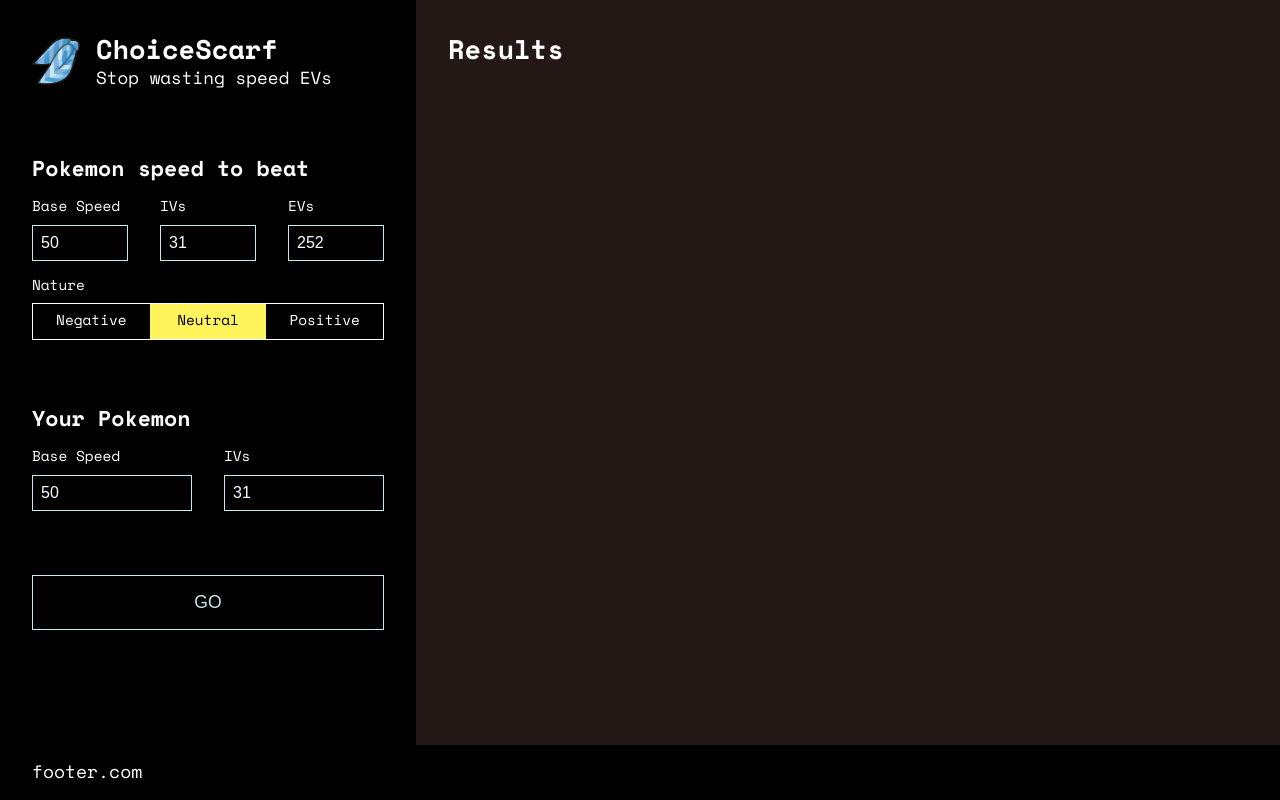
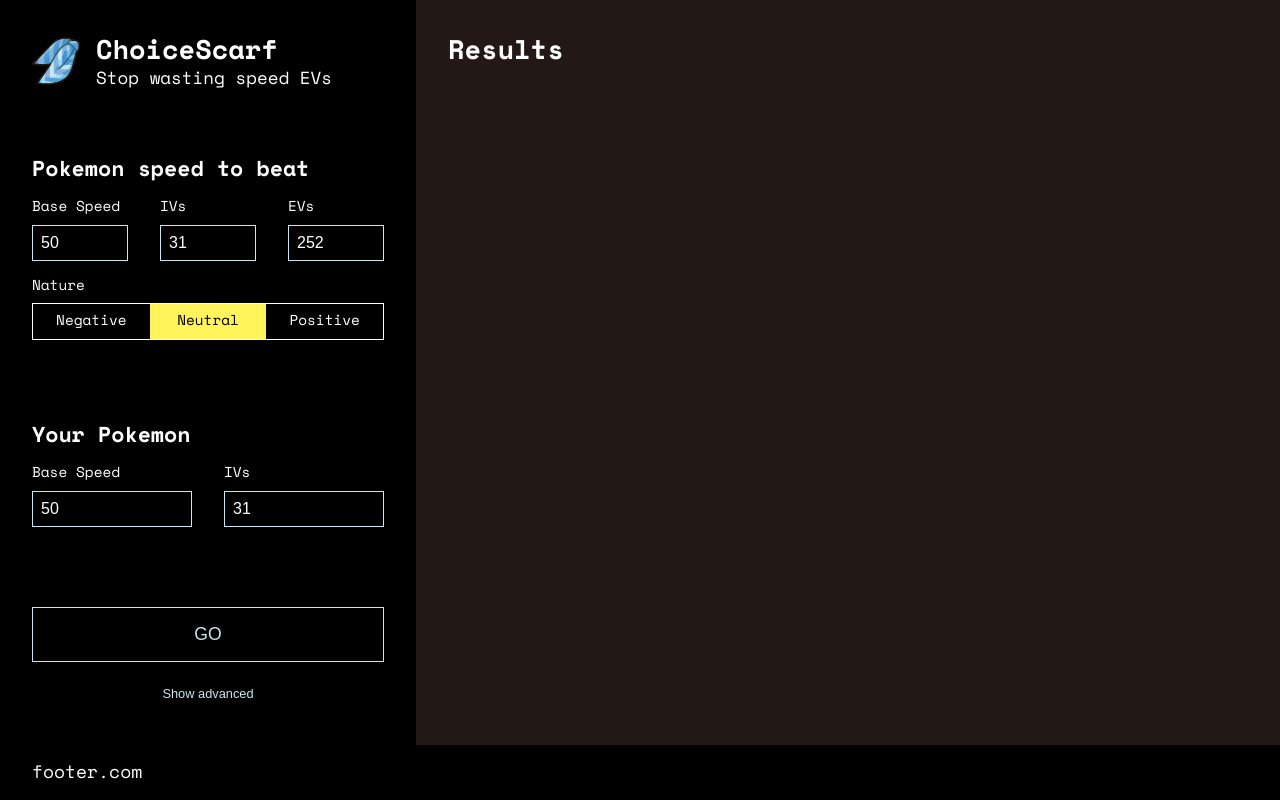
Before and after one commit to joshwayman/choicescarf, a React (Create React App) app: page / in a window 1280 px wide. Built offline with nearby package versions, Linux system fonts and the light colour scheme.

Commit message:
Advanced now works

```diff
--- a/src/App.css
+++ b/src/App.css
@@ -135,6 +135,13 @@ button {
   color: var(--blue-light);
   text-transform: uppercase;
   font-size: 1.1rem;
+
+  transition: all 150ms ease-in-out;
+}
+button:hover {
+  background-color: var(--yellow);
+  border-color: var(--yellow);
+  color: var(--black);
 }
 
 .form .pokemon > div {
@@ -205,6 +212,7 @@ input, select {
 }
 input, select, .radio-group {
   margin-top: 0.5rem;
+  margin-bottom: 0;
 }
 input:focus {
   outline: none;
@@ -252,3 +260,53 @@ input:focus {
   padding-left: 1rem;
   min-width: 5rem;
 }
+
+.form .pokemon > .row.advanced {
+  transition: all 300ms ease-in-out;
+  max-height: 0rem;
+  overflow: hidden;
+  margin-bottom: 0;
+
+  padding-inline: 0.5rem;
+  background-color: var(--blue-dark);
+}
+.form .pokemon > .row.advanced.show {
+  max-height: 6rem;
+  padding-block: 0.5rem;
+  margin-bottom: 0;
+  margin-top: 1rem;
+}
+
+.form .pokemon > .row.advanced.show + .row.advanced.show {
+  margin-top: 0;
+}
+
+label.wide > div {
+  display: flex;
+  align-items: center;
+  flex-wrap: nowrap;
+}
+
+label.wide small {
+  margin-top: 0.5rem;
+  margin-left: 0.5rem;
+}
+
+.form .pokemon .row.checkboxes {
+  text-align: center;
+}
+
+.form .pokemon > div > label.narrow {
+  width: calc(33% + 1rem);
+}
+.form .pokemon > div > label.wide {
+  width: calc(67% - 1rem);
+}
+
+button.btn-subtle {
+  font-size: 0.8rem;
+  padding: 0.5rem;
+  margin-top: 1rem;
+  text-transform: none;
+  border: none;
+}
--- a/src/components/form/form.jsx
+++ b/src/components/form/form.jsx
@@ -5,6 +5,8 @@ export default function Form({children}) {
     const {  pokemonState : pokemon,  pokemonToBeatState : pokemonToBeat, setPokemon, setPokemonToBeat, returnResults } = useContext(ChoiceScarfContext);
 
     const [natureToBeat, setNatureToBeat ] = useState('neutral');
+    const [nature, setNature ] = useState('neutral');
+    const [showAdvanced, setShowAdvanced ] = useState(false);
 
     const handlePokemonChange = (e) => {
         const obj = {};
@@ -13,9 +15,32 @@ export default function Form({children}) {
         setPokemon(obj);
     }
 
+    const handleNatureChange = (e) => {
+        const obj = {};
+        obj.nature = e.target.value;
+
+        setNature(e.target.value);
+        setPokemon(obj);
+    }
+
+    const handlePokemonCheckboxChange = (e) => {
+        const obj = {};
+        obj[e.target.id] = e.target.checked;
+
+        setPokemon(obj);
+    }
+
     const handlePokemonToBeatChange = (e) => {
         const obj = {};
         obj[e.target.id] = Number(e.target.value);
+
+        setPokemonToBeat(obj);
+    }
+
+    const handlePokemonToBeatCheckboxChange = (e) => {
+        const obj = {};
+
+        obj[e.target.id] = e.target.checked;
 
         setPokemonToBeat(obj);
     }
@@ -36,20 +61,16 @@ export default function Form({children}) {
                     <div className="pokemon">
                         <h2>Pokemon speed to beat</h2>
                         <div className="row">
-                            <label>
-                                Base Speed
+                            <label>Base Speed
                                 <input type='number' id='baseSpeed' placeholder="100" value={pokemonToBeat.baseSpeed} onChange={handlePokemonToBeatChange} />
                             </label>
-                            <label>
-                                IVs
+                            <label>IVs
                                 <input id='iv' type='number' placeholder="31" value={pokemonToBeat.iv} onChange={handlePokemonToBeatChange} />
                             </label>
-                            <label>
-                                EVs
+                            <label>EVs
                                 <input id='ev' type='number' placeholder="252" value={pokemonToBeat.ev} onChange={handlePokemonToBeatChange} />
                             </label>
                         </div>
-
                         <div className="row">
                             <div className="radio-group-wrapper">
                                 Nature
@@ -69,6 +90,30 @@ export default function Form({children}) {
                                 </div>
                             </div>
                         </div>
+
+                        <div className={`row advanced ${showAdvanced ? 'show': 'hidden'} checkboxes`}>
+                            <label>Choicescarf
+                                <input type='checkbox' id='choicescarf' checked={pokemonToBeat.choicescarf} onChange={handlePokemonToBeatCheckboxChange} />
+                            </label>
+                            <label>Tailwind
+                                <input type='checkbox' id='tailwind' checked={pokemonToBeat.tailwind} onChange={handlePokemonToBeatCheckboxChange} />
+                            </label>
+                            <label>Weather
+                                <input type='checkbox' id='weather' checked={pokemonToBeat.weather} onChange={handlePokemonToBeatCheckboxChange} />
+                            </label>
+                        </div>
+
+                        <div className={`row advanced ${showAdvanced ? 'show': 'hidden'}`}>
+                            <label className='narrow'>Level
+                                <input type='number' id='lvl' placeholder="100" value={pokemonToBeat.lvl} onChange={handlePokemonToBeatChange} />
+                            </label>
+                            <label className='wide'>Boosts
+                                <div>
+                                    <input id='boosts' type='range' min='-6' max='6' placeholder="0" value={pokemonToBeat.boosts} onChange={handlePokemonToBeatChange} />
+                                    <small>{pokemonToBeat.boosts}</small>
+                                </div>
+                            </label>
+                        </div>
                     </div>
                     <div className="pokemon">
                         <h2>Your Pokemon</h2>
@@ -82,8 +127,53 @@ export default function Form({children}) {
                                 <input type='number' placeholder='31' id='iv' onChange={handlePokemonChange} value={pokemon.iv} />
                             </label>
                         </div>
+
+                        <div className={`row advanced ${showAdvanced ? 'show': 'hidden'}`}>
+                            <div className="radio-group-wrapper">
+                                Nature
+                                <div className="radio-group">
+                                    <input type='radio' name="nature2" id="nature4" value='negative' onChange={handleNatureChange}  />
+                                    <label htmlFor="nature4" >
+                                        Negative
+                                    </label>
+                                    <input type='radio' name="nature2" id="nature5" value='neutral' defaultChecked onChange={handleNatureChange} />
+                                    <label htmlFor="nature5">
+                                        Neutral
+                                    </label>
+                                    <input type='radio' name="nature2" id="nature6" value='positive' onChange={handleNatureChange} />
+                                    <label htmlFor="nature6">
+                                        Positive
+                                    </label>
+                                </div>
+                            </div>
+                        </div>
+
+                        <div className={`row advanced ${showAdvanced ? 'show': 'hidden'} checkboxes`}>
+                            <label>Choicescarf
+                                <input type='checkbox' id='choicescarf' checked={pokemon.choicescarf} onChange={handlePokemonCheckboxChange} />
+                            </label>
+                            <label>Tailwind
+                                <input type='checkbox' id='tailwind' checked={pokemon.tailwind} onChange={handlePokemonCheckboxChange} />
+                            </label>
+                            <label>Weather
+                                <input type='checkbox' id='weather' checked={pokemon.weather} onChange={handlePokemonCheckboxChange} />
+                            </label>
+                        </div>
+
+                        <div className={`row advanced ${showAdvanced ? 'show': 'hidden'}`}>
+                            <label className='narrow'>Level
+                                <input type='number' id='lvl' placeholder="100" value={pokemon.lvl} onChange={handlePokemonChange} />
+                            </label>
+                            <label className='wide'>Boosts
+                                <div>
+                                    <input id='boosts' type='range' min='-6' max='6' placeholder="0" value={pokemon.boosts} onChange={handlePokemonChange} />
+                                    <small>{pokemon.boosts}</small>
+                                </div>
+                            </label>
+                        </div>
                     </div>
                     <button onClick={returnResults}>Go</button>
+                    <button onClick={() => { setShowAdvanced( showAdvanced ? false : true ) }} className='btn-subtle'>{showAdvanced ? 'Hide' : 'Show'} advanced</button>
                 </div>
             </div>
         </section>
--- a/src/components/results/chartLine.jsx
+++ b/src/components/results/chartLine.jsx
@@ -10,7 +10,7 @@ export default function ChartLine( {label, evs, speed, max, speedToBeat} ) {
             if(speedInc === speed) return;
             if(speedInc < speed) setSpeedInc( speedInc + 1 );
             if(speedInc > speed) setSpeedInc( speedInc - 1 );
-        }, 4)
+        }, 12)
     }, [speedInc, speed]);
 
     useEffect(() => {
```
